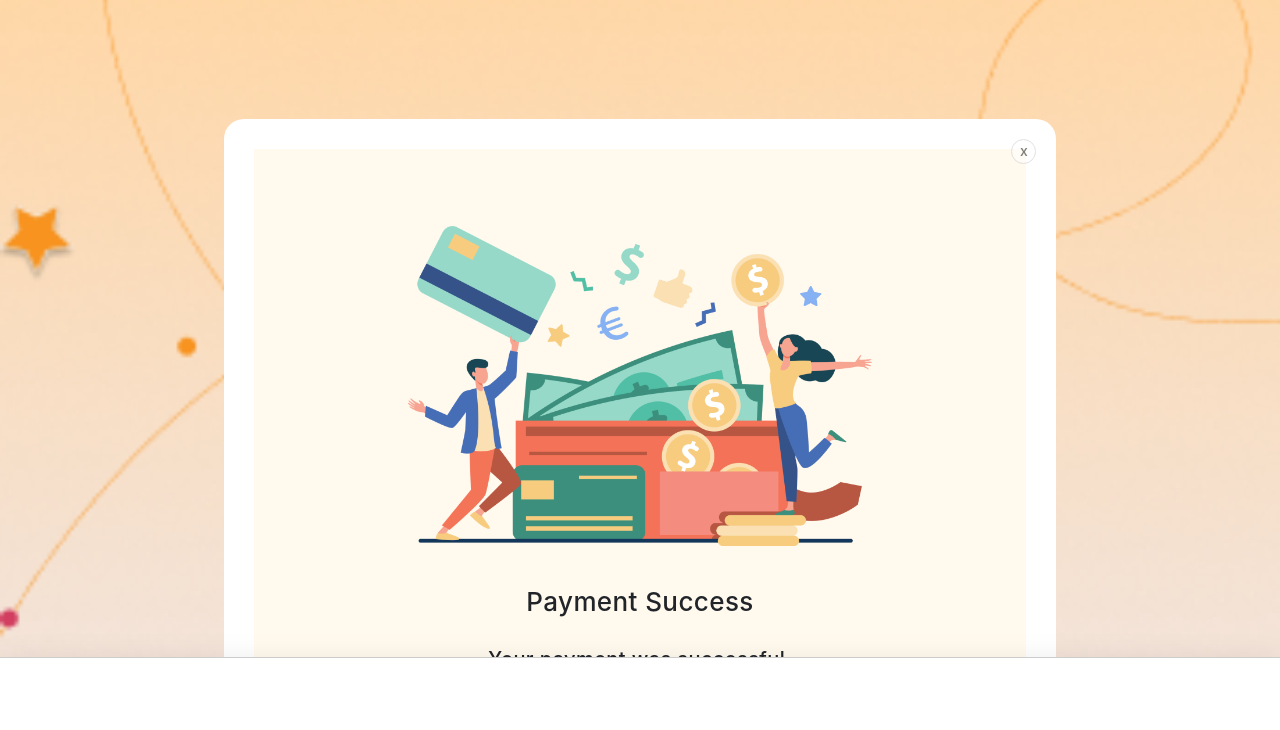
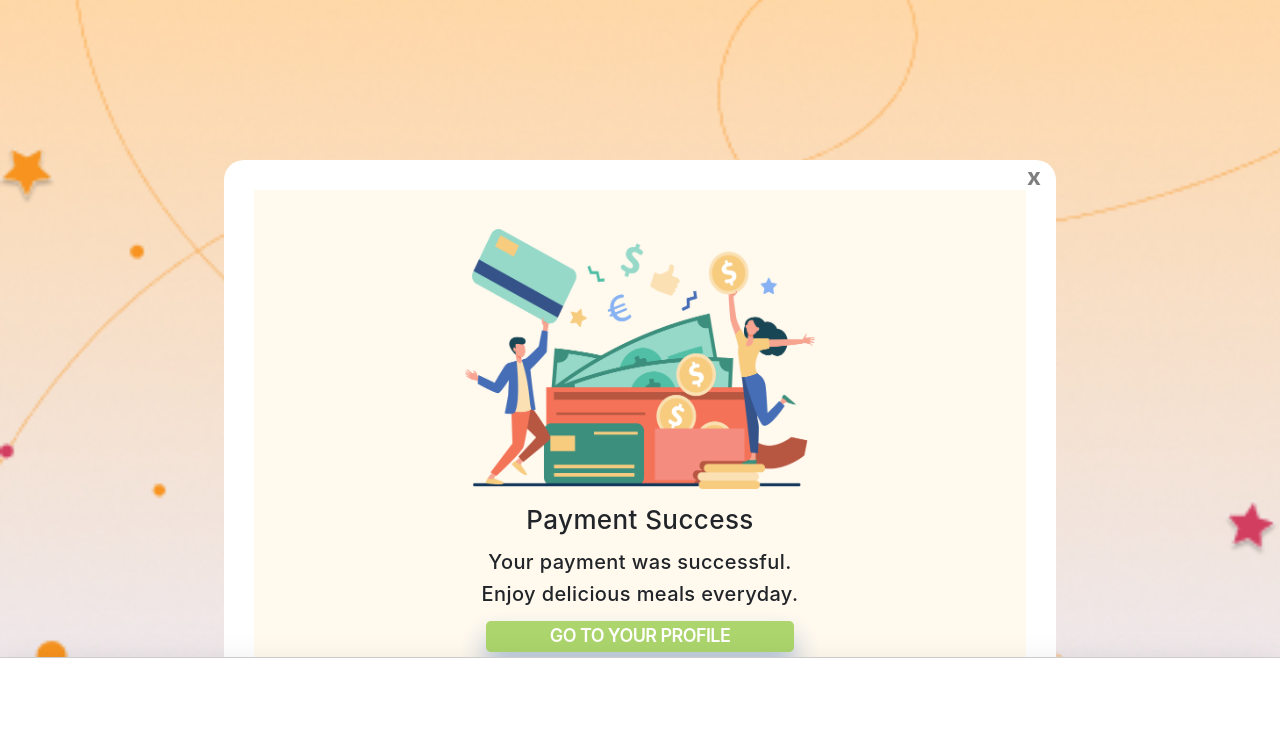
Before and after one commit to Kinematic-Food-Tech/kinematic-food-tech.github.io, a plain HTML site: page payment-success.html in a window 1280 px wide. Shown: the part 68-798 px from the top of the page. Drawn offline with Linux system fonts and the light colour scheme.

Commit message:
payments success page css changes

```diff
--- a/css/getStarted.css
+++ b/css/getStarted.css
@@ -537,7 +537,12 @@
 }
 
 .auth-container {
-    padding-top: 10%;
+    display: flex;
+    justify-content: center;
+    align-items: center;
+    padding-top: 30px;
+    padding-bottom: 30px;
+    height: 110vh !important;
 }
 
 .auth-wrapper {
@@ -637,9 +642,6 @@
     margin-left: 10px;
 }
 
-.auth-container {
-    height: 130vh !important;
-}
 .otp-wrap p {
     margin-top: 10px;
     font-size: 16px;
@@ -726,11 +728,12 @@
 .payment-success-img {
     width: 60%;
     margin: 0 auto;
-    padding-top: 10%;
+    padding-top: 5%;
+    width: fit-content;
 }
 .payment-success-img img {
-    width: 100%;
-    height: auto;
+    width: 350px;
+    height: 260px;
 }
 
 /* order summary page css starts */
@@ -1054,3 +1057,16 @@
     right: 0;
     top: 0;
 }
+.auth-wrapper .payment.head {
+    padding-top: 15px;
+}
+.auth-wrapper .payment .filler {
+    margin: 15px;
+}
+.auth-container .close {
+    position: absolute;
+    float: none;
+    opacity: 0.5;
+    top: 5px;
+    right: 15px;
+}
--- a/payment-success.html
+++ b/payment-success.html
@@ -37,7 +37,7 @@
             </div>
         </header>
         <section>
-            <div class="auth-container payments-container">
+            <div class="auth-container ">
                 <div class="auth-wrapper payment-wrapper">
                     <div class="payment-in">
                         <div class="payment-success">
```
